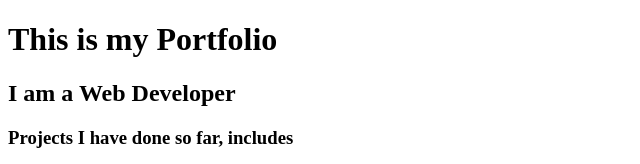
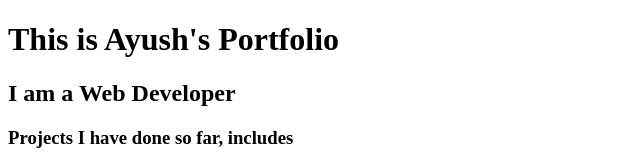
Before and after one commit to astro-ayush24/test, a plain HTML site: page index.html in a window 1280 px wide. Shown: the top 164 px of the page, without its empty margins (0-640 px from the left). Drawn offline with Linux system fonts and the light colour scheme.

Commit message:
Update index.html

```diff
--- a/index.html
+++ b/index.html
@@ -7,7 +7,7 @@
     <title>Ayush's Portfolio</title>
 </head>
 <body>
-    <h1>This is my Portfolio</h1>
+    <h1>This is Ayush's Portfolio</h1>
     <H2>I am a Web Developer</H2>
     <h3>Projects I have done so far, includes </h3>
     <ol>
```
